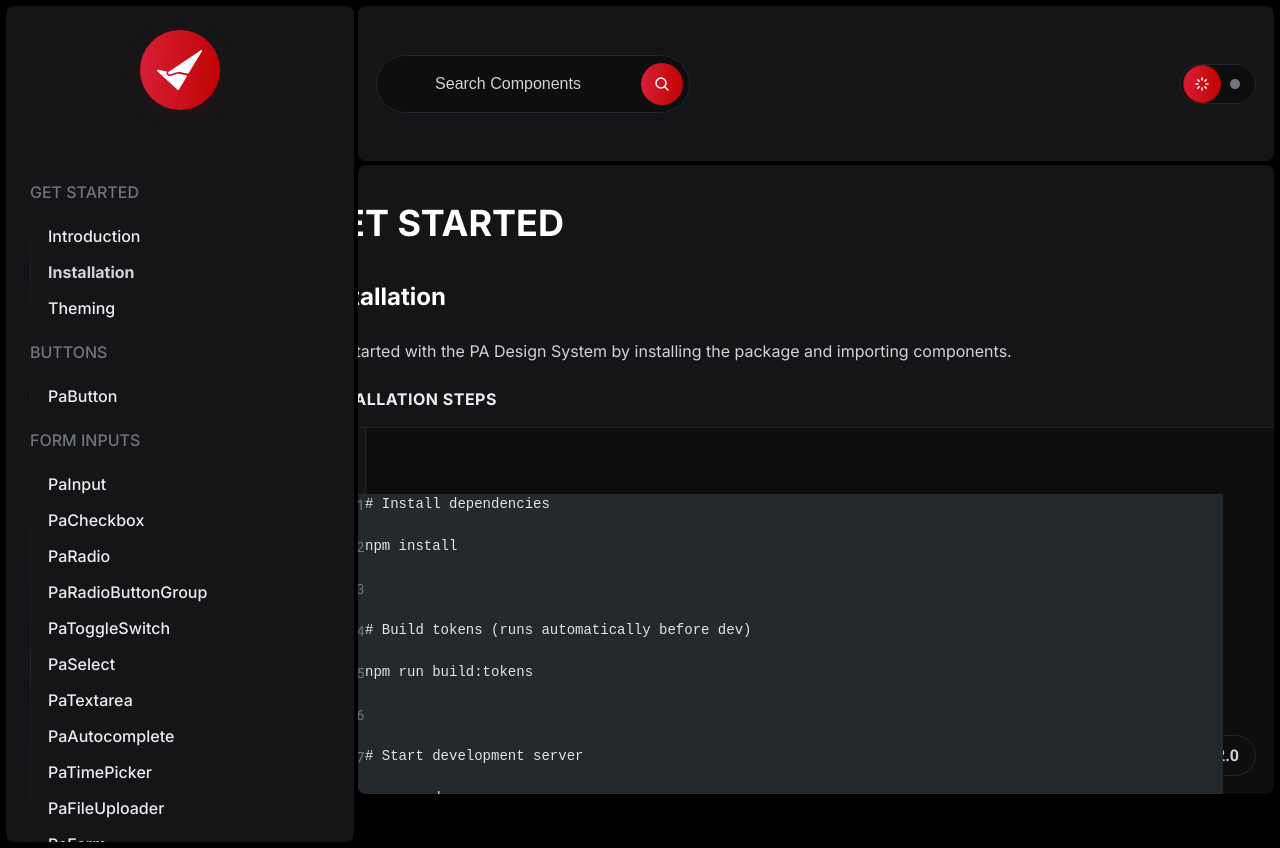
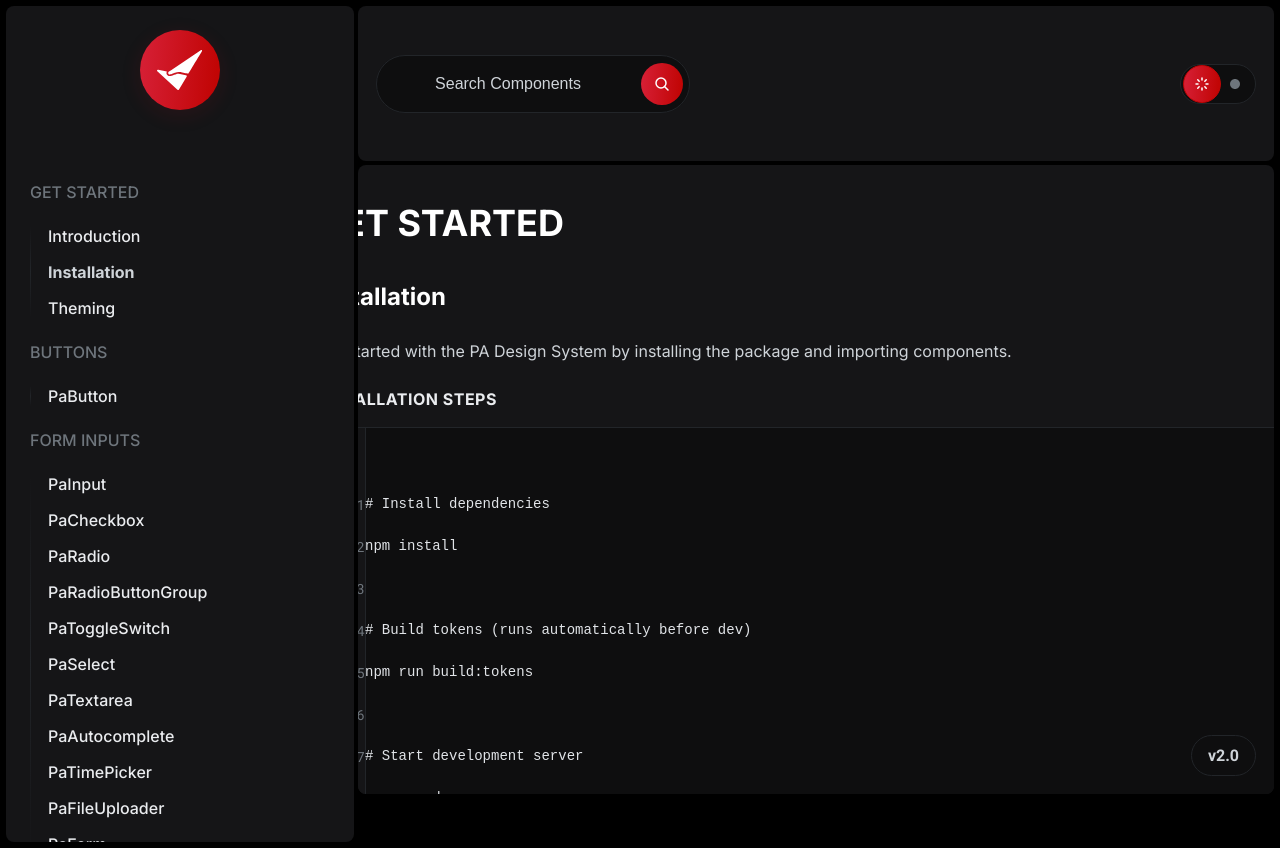
Before and after one commit to muriloscigliano/pa-design-system, a Vue app: page /installation in a window 1280 px wide. Built offline with nearby package versions, Linux system fonts and the light colour scheme; a web font is replaced by a local one.

Commit message:
Remove Shiki background color #24292e from code blocks
- Force transparent background on pre and code elements
- Override any inline background-color styles from Shiki themes
- Ensure code blocks use design system background colors only

```diff
--- a/src/components/CodeBlock/CodeBlock.vue
+++ b/src/components/CodeBlock/CodeBlock.vue
@@ -142,7 +142,7 @@ const handleCopy = async () => {
     margin: 0;
     color: var(--pa-color-surface-container-text, #495057);
     transition: color var(--pa-transition-duration-default, 200ms) var(--pa-transition-easing-default, ease);
-    background-color: transparent;
+    background-color: transparent !important;
     position: relative;
     z-index: 1;
 
@@ -161,8 +161,16 @@ const handleCopy = async () => {
     :deep(pre) {
       margin: 0;
       padding: 0;
-      background: transparent;
+      background: transparent !important;
       position: relative;
+    }
+
+    :deep(pre code) {
+      background: transparent !important;
+    }
+
+    :deep([style*="background-color"]) {
+      background-color: transparent !important;
     }
 
     :deep(.line) {
--- a/src/tokens/index.css
+++ b/src/tokens/index.css
@@ -1,6 +1,6 @@
 /**
  * Do not edit directly
- * Generated on Thu, 13 Nov 2025 01:38:00 GMT
+ * Generated on Thu, 13 Nov 2025 01:40:39 GMT
  */
 
 :root {
@@ -204,7 +204,7 @@
 
 /**
  * Do not edit directly
- * Generated on Thu, 13 Nov 2025 01:38:00 GMT
+ * Generated on Thu, 13 Nov 2025 01:40:39 GMT
  */
 
 :root {
@@ -1286,7 +1286,7 @@
 
 /**
  * Do not edit directly
- * Generated on Thu, 13 Nov 2025 01:38:00 GMT
+ * Generated on Thu, 13 Nov 2025 01:40:39 GMT
  */
 
 [data-theme="dark"] {
```
